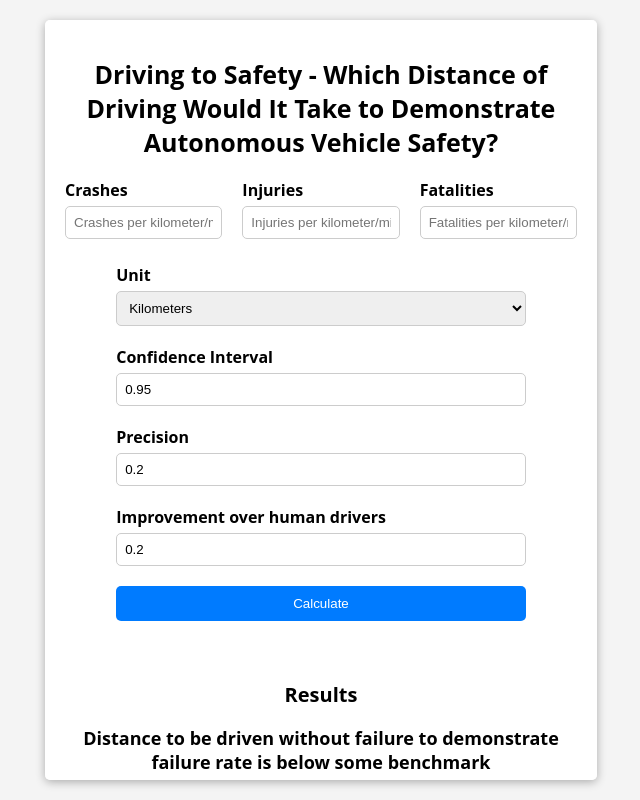
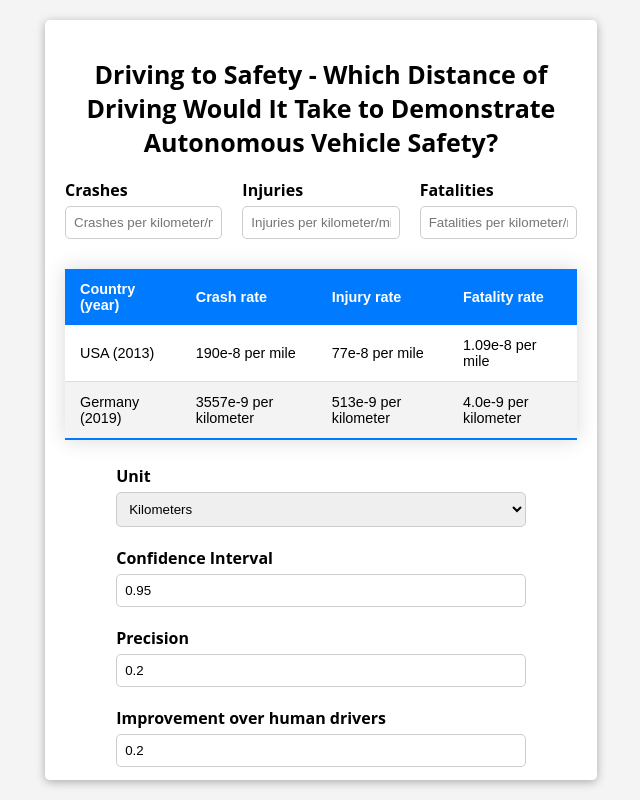
Before and after one commit to jspieler/driving-to-safety, a plain HTML site: page index.html in a window 1280 px wide. Shown: the whole page, without its empty margins (319-959 px from the left). Drawn offline with nearby package versions, Linux system fonts and the light colour scheme.

Commit message:
Added table with example values

```diff
--- a/index.html
+++ b/index.html
@@ -51,6 +51,31 @@
             />
           </div>
         </div>
+
+        <table class="styled-table">
+          <thead>
+            <tr>
+              <th>Country (year)</th>
+              <th>Crash rate</th>
+              <th>Injury rate</th>
+              <th>Fatality rate</th>
+            </tr>
+          </thead>
+          <tbody>
+            <tr>
+              <td>USA (2013)</td>
+              <td>190e-8 per mile</td>
+              <td>77e-8 per mile</td>
+              <td>1.09e-8 per mile</td>
+            </tr>
+            <tr>
+              <td>Germany (2019)</td>
+              <td>3557e-9 per kilometer</td>
+              <td>513e-9 per kilometer</td>
+              <td>4.0e-9 per kilometer</td>
+            </tr>
+          </tbody>
+        </table>
 
         <label for="unit">Unit</label>
         <select id="unit" name="unit">
--- a/style.css
+++ b/style.css
@@ -137,3 +137,35 @@
   text-align: center;
   margin: 20px auto;
 }
+
+.styled-table {
+  border-collapse: collapse;
+  margin: 5px 0 25px;
+  font-size: 0.9em;
+  font-family: sans-serif;
+  min-width: 400px;
+  box-shadow: 0 0 20px rgba(0, 0, 0, 0.15);
+}
+
+.styled-table thead tr {
+  background-color: #007bff;
+  color: #ffffff;
+  text-align: left;
+}
+
+.styled-table th,
+.styled-table td {
+    padding: 12px 15px;
+}
+
+.styled-table tbody tr {
+  border-bottom: 1px solid #dddddd;
+}
+
+.styled-table tbody tr:nth-of-type(even) {
+  background-color: #f3f3f3;
+}
+
+.styled-table tbody tr:last-of-type {
+  border-bottom: 2px solid #007bff;
+}
```
